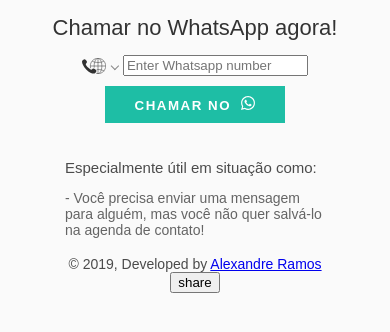
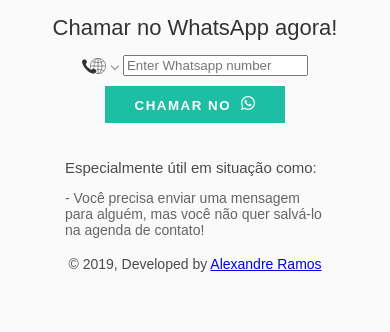
Before and after one commit to alexandreramosdev/chamanozap, a Gatsby site: page / in a window 390 px wide. Built offline with nearby package versions, Linux system fonts and the light colour scheme; Gatsby itself is replaced by a stand-in of ours.

Commit message:
Fix share button, now render only in mobile phone

```diff
--- a/src/pages/index.js
+++ b/src/pages/index.js
@@ -1,8 +1,10 @@
-import React from "react"
-import styled, {createGlobalStyle} from "styled-components"
+import React, { useState, useEffect } from "react"
+import styled, { createGlobalStyle } from "styled-components"
 
 import InputFormik from "../components/Input"
 import SEO from "../components/seo"
+
+import ShareIcon from '../images/share-button.svg';
 
 const Global = createGlobalStyle`
   html,
@@ -79,12 +81,34 @@
   color: rgba(0, 0, 0, 0.7);
 `
 
+const Button = styled.button`
+  border: none;
+  margin-top: 20px;
+  padding: 5px 10px;
+  display: flex;
+  align-items: center;
+
+  > img {
+    width: 10px;
+    margin-left: 5px;
+  }
+`
+
+
 const IndexPage = () => {
+  const [isMobile, setIsMobile] = useState(false)
+
+  useEffect(() => {
+    if (navigator.share !== undefined) {
+      setIsMobile(true)
+    }
+  },[])
+
   const share = () => {
     if (navigator.share !== undefined) {
       navigator.share({
         title: 'Chamar no Zap',
-        text: 'pwa chamar no zap',
+        text: 'App Web chamar no zap',
         url: 'http://chamanozap.netlify.com',
       })
       .then(() => console.log('Successful share'))
@@ -106,7 +130,7 @@
       © {new Date().getFullYear()}, Developed by{` `}
      <a href="https://alexandreramos.netlify.com">Alexandre Ramos</a>
     </Footer>
-    <button onClick={share}>share</button>
+    {isMobile && <Button onClick={share}>share <img src={ShareIcon} /></Button>}
     <Global />
   </Main>
 )}
```
Also changed, not shown: src/images/share-button.svg (added).
